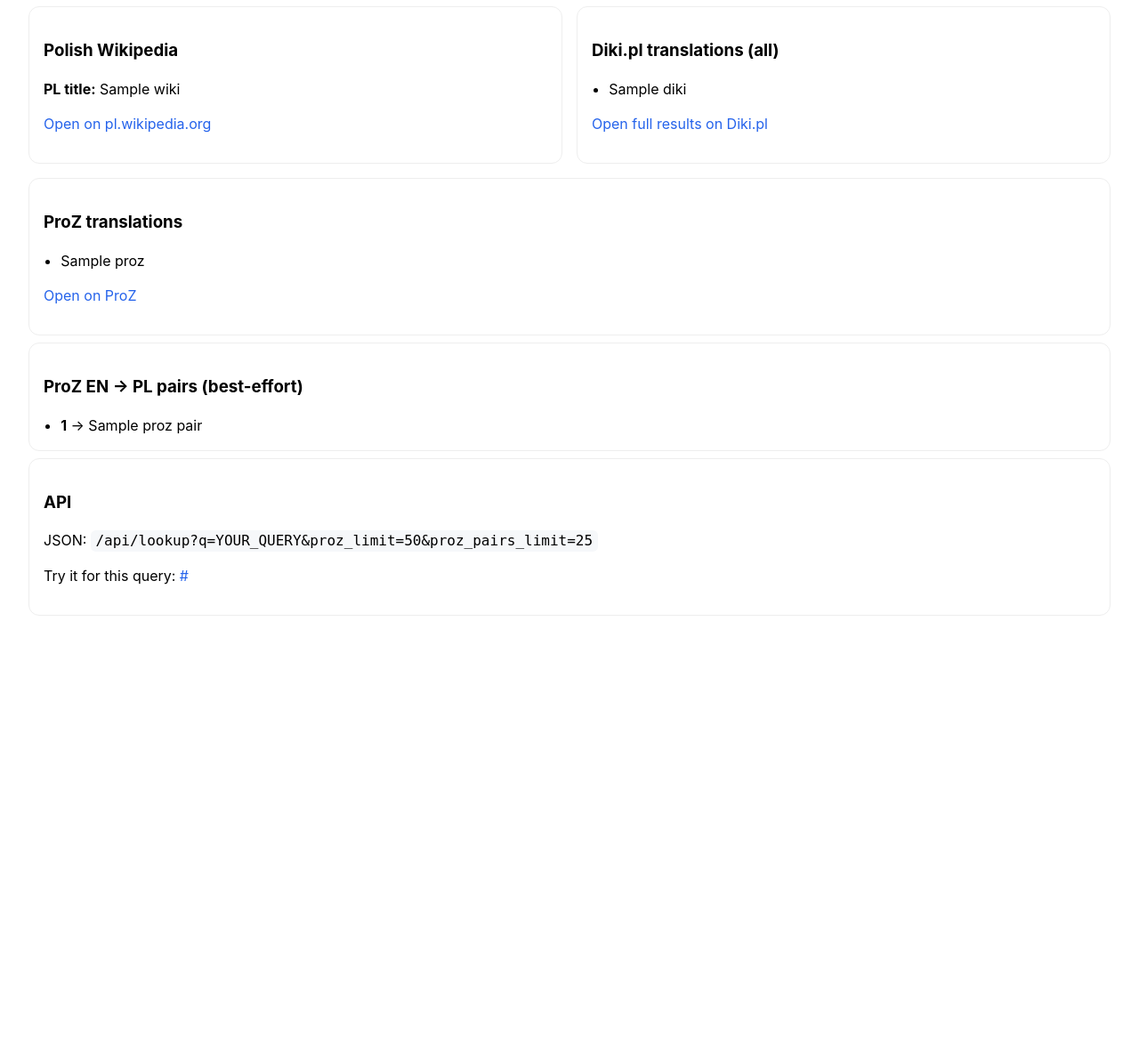
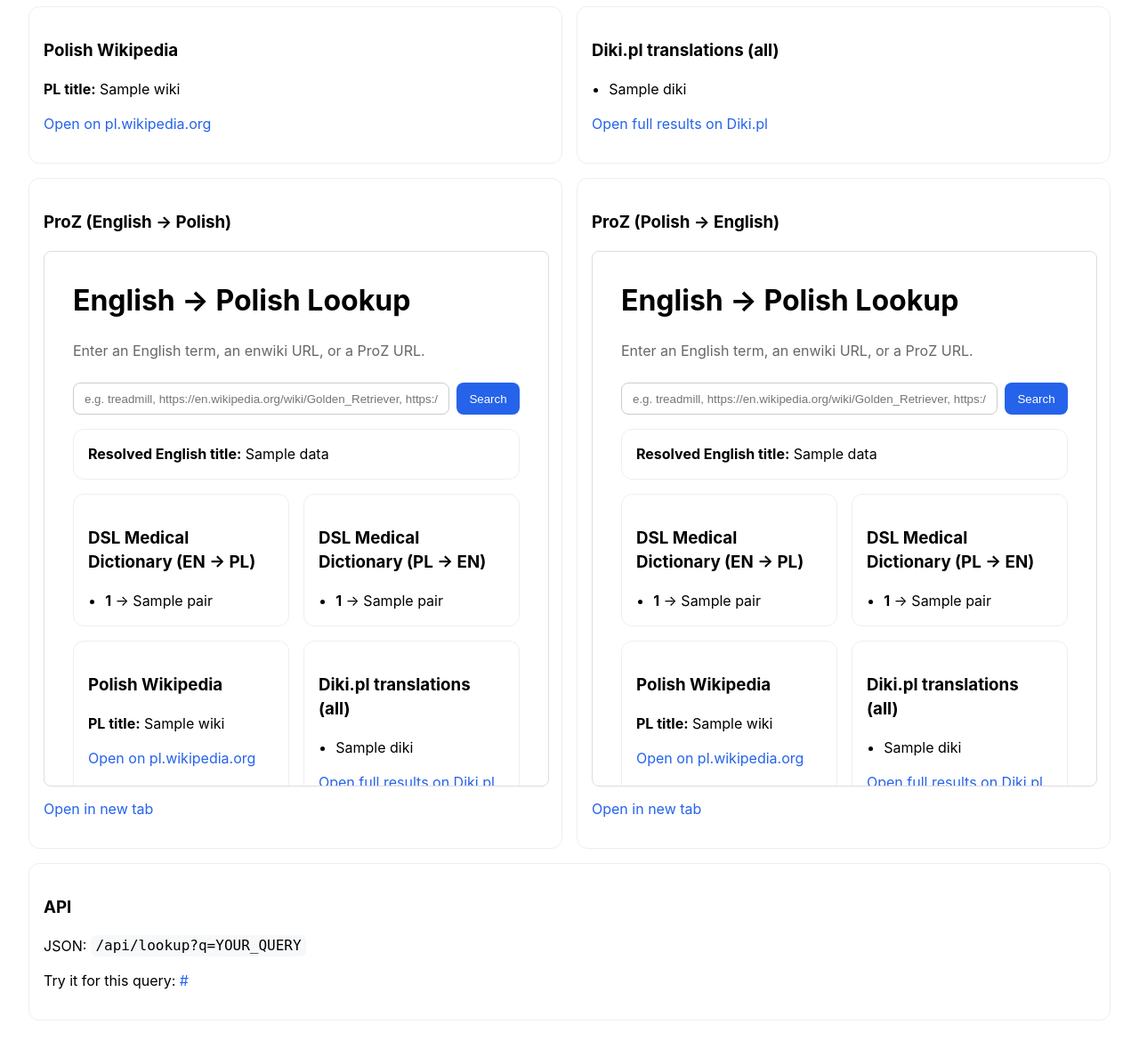
Before and after one commit to ickam/EN-PL-lookup, a FastAPI app: template templates/index.html in a window 1280 px wide. Shown: the part 403-1582 px from the top of the page at 89% size. Before the commit the page ends 1095 px from the top, so only its background shows below. Run offline with FastAPI, Linux system fonts and the light colour scheme; the template is opened without the code that fills it: most values are stand-ins (such as "Sample title", 1, 10 or a date in 2020).

Commit message:
Replace ProZ scraping with direct iframe embeds
Replace ProZ web scraping with direct iframe embedding:
- Remove proz_lookup and proz_lookup_pairs scraping functions
- Add side-by-side iframes for EN→PL and PL→EN ProZ searches
- Build URLs with source_lang and target_lang parameters
- Only show English-Polish and Polish-English language pairs
- Simplify API endpoint by removing ProZ scraping
- Faster page loads by removing async ProZ requests
- Users can interact directly with ProZ search results

🤖 Generated with [Claude Code](https://claude.com/claude-code)

Co-Authored-By: Claude <noreply@anthropic.com>

```diff
--- a/app/main.py
+++ b/app/main.py
@@ -12,8 +12,6 @@ from .wiki_diki import (
     resolve_en_title,
     english_to_polish_wikipedia,
     diki_lookup,
-    proz_lookup,
-    proz_lookup_pairs,
     get_client,
 )
 from .dsl_parser import dsl_lookup
@@ -42,12 +40,8 @@ async def index(request: Request, q: Optional[str] = None):
 
         wiki_task = english_to_polish_wikipedia(en_title) if en_title else asyncio.sleep(0, result=None)
         diki_task = diki_lookup(term_for_dicts)
-        proz_terms_task = proz_lookup(q, max_results=50)  # pass q directly (URL or term)
-        proz_pairs_task = proz_lookup_pairs(q, max_pairs=25)
 
-        wiki, diki, proz_terms, proz_pairs = await asyncio.gather(
-            wiki_task, diki_task, proz_terms_task, proz_pairs_task
-        )
+        wiki, diki = await asyncio.gather(wiki_task, diki_task)
 
         # DSL lookup (synchronous, local)
         dsl_en_pl = dsl_lookup(term_for_dicts, direction="en-pl")
@@ -57,39 +51,41 @@ async def index(request: Request, q: Optional[str] = None):
         data["diki"] = diki
         data["dsl_en_pl"] = dsl_en_pl
         data["dsl_pl_en"] = dsl_pl_en
-        data["proz"] = proz_terms
-        data["proz_pairs"] = proz_pairs
 
         # Pre-encode helpful links
         if en_title:
             enc = quote_plus(en_title)
             data["diki_href"] = f"https://www.diki.pl/slownik-angielskiego?q={enc}"
-            data["proz_href"] = f"https://www.proz.com/search/?term={enc}&source_lang=ENG&target_lang=POL&es=1"
+
+        # Build ProZ URLs for both EN→PL and PL→EN
+        search_term = en_title or q
+        enc_term = quote_plus(search_term)
+        data["proz_en_pl_url"] = f"https://www.proz.com/search/?term={enc_term}&source_lang=ENG&target_lang=POL&es=1"
+        data["proz_pl_en_url"] = f"https://www.proz.com/search/?term={enc_term}&source_lang=POL&target_lang=ENG&es=1"
+
         data["api_link"] = f"/api/lookup?q={quote_plus(q)}"
 
     return templates.TemplateResponse("index.html", {"request": request, "data": data})
 
 @app.get("/api/lookup")
 async def api_lookup(
-    q: str = Query(..., description="English term, enwiki URL, or a ProZ URL"),
-    proz_limit: int = Query(50, ge=1, le=100),
-    proz_pairs_limit: int = Query(25, ge=1, le=100),
+    q: str = Query(..., description="English term or enwiki URL"),
 ):
     en_title = await resolve_en_title(q)
     term_for_dicts = en_title or q
 
     wiki_task = english_to_polish_wikipedia(en_title) if en_title else asyncio.sleep(0, result=None)
     diki_task = diki_lookup(term_for_dicts)  # unlimited
-    proz_terms_task = proz_lookup(q, max_results=proz_limit)       # q may be a URL
-    proz_pairs_task = proz_lookup_pairs(q, max_pairs=proz_pairs_limit)
 
-    wiki, diki, proz_terms, proz_pairs = await asyncio.gather(
-        wiki_task, diki_task, proz_terms_task, proz_pairs_task
-    )
+    wiki, diki = await asyncio.gather(wiki_task, diki_task)
 
     # DSL lookup (synchronous, local)
     dsl_en_pl = dsl_lookup(term_for_dicts, direction="en-pl")
     dsl_pl_en = dsl_lookup(term_for_dicts, direction="pl-en")
+
+    # Build ProZ URLs
+    search_term = en_title or q
+    enc_term = quote_plus(search_term)
 
     return JSONResponse({
         "query": q,
@@ -98,8 +94,8 @@ async def api_lookup(
         "diki": diki,
         "dsl_en_pl": dsl_en_pl,
         "dsl_pl_en": dsl_pl_en,
-        "proz": proz_terms,
-        "proz_pairs": proz_pairs,
+        "proz_en_pl_url": f"https://www.proz.com/search/?term={enc_term}&source_lang=ENG&target_lang=POL&es=1",
+        "proz_pl_en_url": f"https://www.proz.com/search/?term={enc_term}&source_lang=POL&target_lang=ENG&es=1",
     })
 
 @app.get("/healthz")
--- a/templates/index.html
+++ b/templates/index.html
@@ -19,6 +19,7 @@
     code { background: #f6f8fa; padding: .15rem .35rem; border-radius: .35rem; }
     .scroll { max-height: 360px; overflow: auto; padding-right: .5rem; }
     .twocol { display: grid; grid-template-columns: 1fr 1fr; gap: 1rem; }
+    .proz-iframe { width: 100%; height: 600px; border: 1px solid #ddd; border-radius: .5rem; }
   </style>
 </head>
 <body>
@@ -101,40 +102,31 @@
     </div>
   </div>
 
-  <div class="card">
-    <h3>ProZ translations</h3>
-    {% if data.proz and data.proz|length %}
-      <ul class="list">
-        {% for t in data.proz %}
-          <li>{{ t }}</li>
-        {% endfor %}
-      </ul>
-      {% if data.proz_href %}
-        <p><a target="_blank" rel="noopener" href="{{ data.proz_href }}">Open on ProZ</a></p>
+  <div class="twocol">
+    <div class="card">
+      <h3>ProZ (English → Polish)</h3>
+      {% if data.proz_en_pl_url %}
+        <iframe src="{{ data.proz_en_pl_url }}" class="proz-iframe" title="ProZ EN to PL"></iframe>
+        <p style="margin-top: 0.5rem;"><a target="_blank" rel="noopener" href="{{ data.proz_en_pl_url }}">Open in new tab</a></p>
+      {% else %}
+        <p class="muted">No search term available.</p>
       {% endif %}
-    {% else %}
-      <p class="muted">No ProZ results.</p>
-    {% endif %}
-  </div>
+    </div>
 
-  <div class="card">
-    <h3>ProZ EN → PL pairs (best-effort)</h3>
-    {% if data.proz_pairs and data.proz_pairs|length %}
-      <div class="scroll">
-        <ul class="list">
-          {% for p in data.proz_pairs %}
-            <li><strong>{{ p[0] }}</strong> → {{ p[1] }}</li>
-          {% endfor %}
-        </ul>
-      </div>
-    {% else %}
-      <p class="muted">No pairable entries detected.</p>
-    {% endif %}
+    <div class="card">
+      <h3>ProZ (Polish → English)</h3>
+      {% if data.proz_pl_en_url %}
+        <iframe src="{{ data.proz_pl_en_url }}" class="proz-iframe" title="ProZ PL to EN"></iframe>
+        <p style="margin-top: 0.5rem;"><a target="_blank" rel="noopener" href="{{ data.proz_pl_en_url }}">Open in new tab</a></p>
+      {% else %}
+        <p class="muted">No search term available.</p>
+      {% endif %}
+    </div>
   </div>
 
   <div class="card">
     <h3>API</h3>
-    <p>JSON: <code>/api/lookup?q=YOUR_QUERY&amp;proz_limit=50&amp;proz_pairs_limit=25</code></p>
+    <p>JSON: <code>/api/lookup?q=YOUR_QUERY</code></p>
     {% if data.api_link %}
       <p>Try it for this query: <a href="{{ data.api_link }}">{{ data.api_link }}</a></p>
     {% endif %}
```
